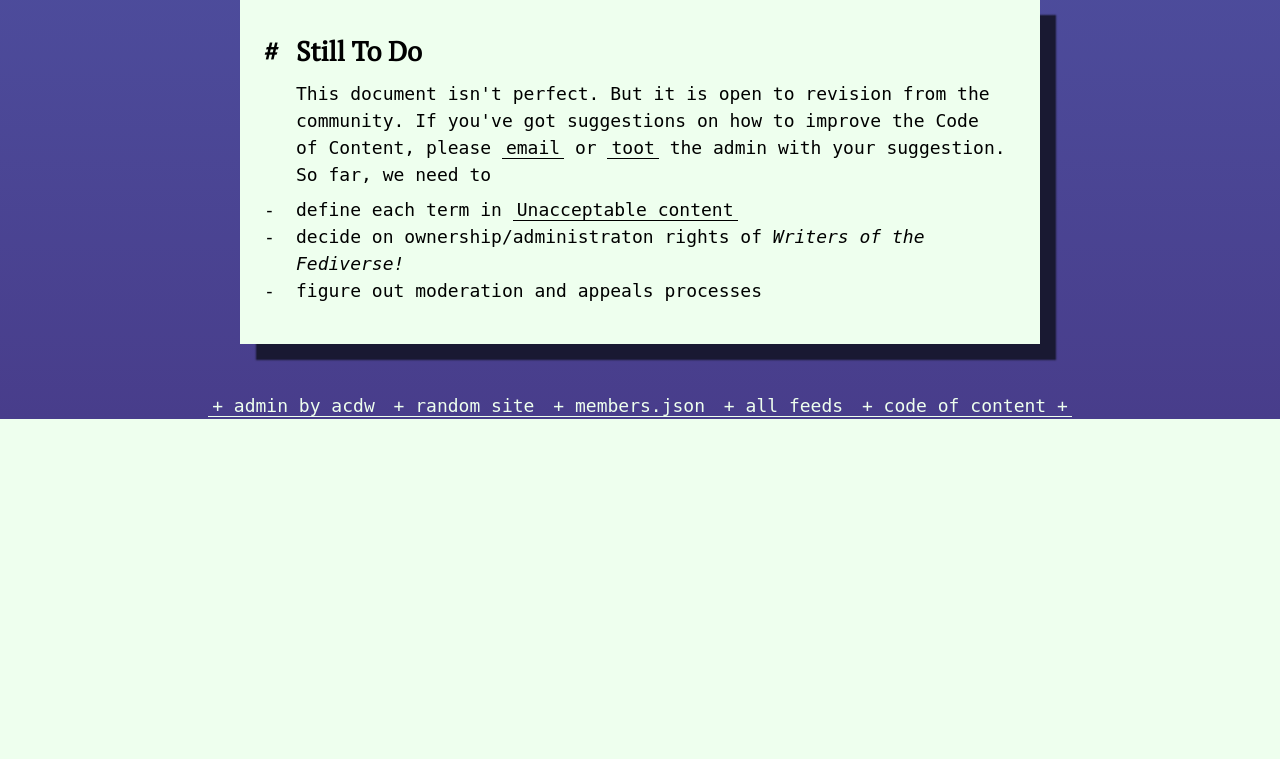
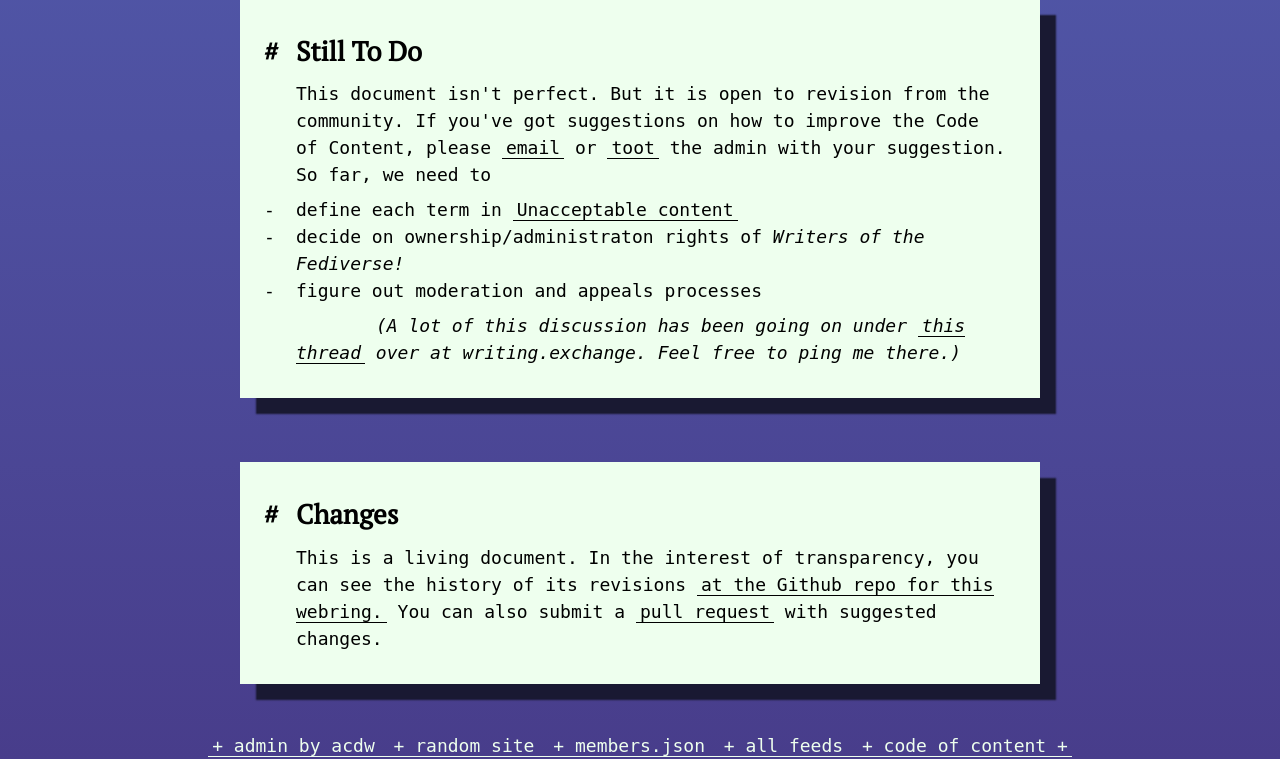
Before and after one commit to duckwork/nethoop, a Flask app: page /code-of-content in a window 1280 px wide. Shown: the part 2134-2893 px from the top of the page. Before the commit the page ends 2553 px from the top, so only its background shows below. Run offline with Flask 2, Linux system fonts and the light colour scheme; some web fonts are replaced.

Commit message:
Add changes language

```diff
--- a/templates/code-of-content.html
+++ b/templates/code-of-content.html
@@ -115,5 +115,24 @@
             <li>figure out moderation and appeals processes</li>
         </ul>
     </p>
+    <p>
+        <em>(A lot of this discussion has been going on under
+        <a href="https://writing.exchange/web/statuses/102102077020027350">
+            this thread</a> over at writing.exchange.
+        Feel free to ping me there.)</em>
+    </p>
+</section>
+<section id="changes" class="container">
+    <header><a href="#changes"><h1>Changes</h1></a></header>
+    <p>
+        This is a living document.
+        In the interest of transparency,
+        you can see the history of its revisions
+        <a href="https://github.com/duckwork/nethoop/commits/master/templates/code-of-content.html">
+            at the Github repo for this webring.</a>
+        You can also submit a
+        <a href="https://github.com/duckwork/nethoop/pull/new/master">
+            pull request</a> with suggested changes.
+    </p>
 </section>
 {% endblock %}
```
